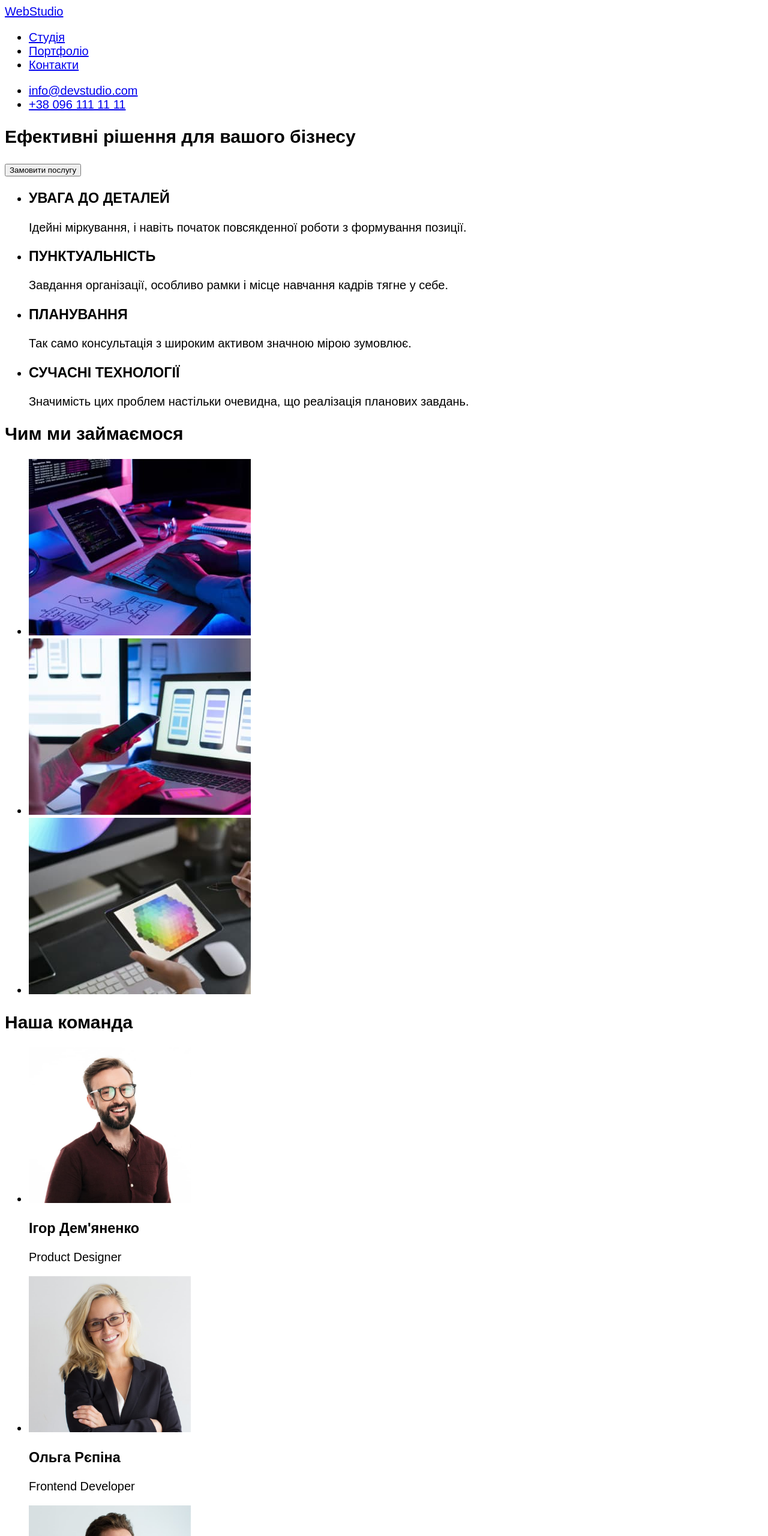
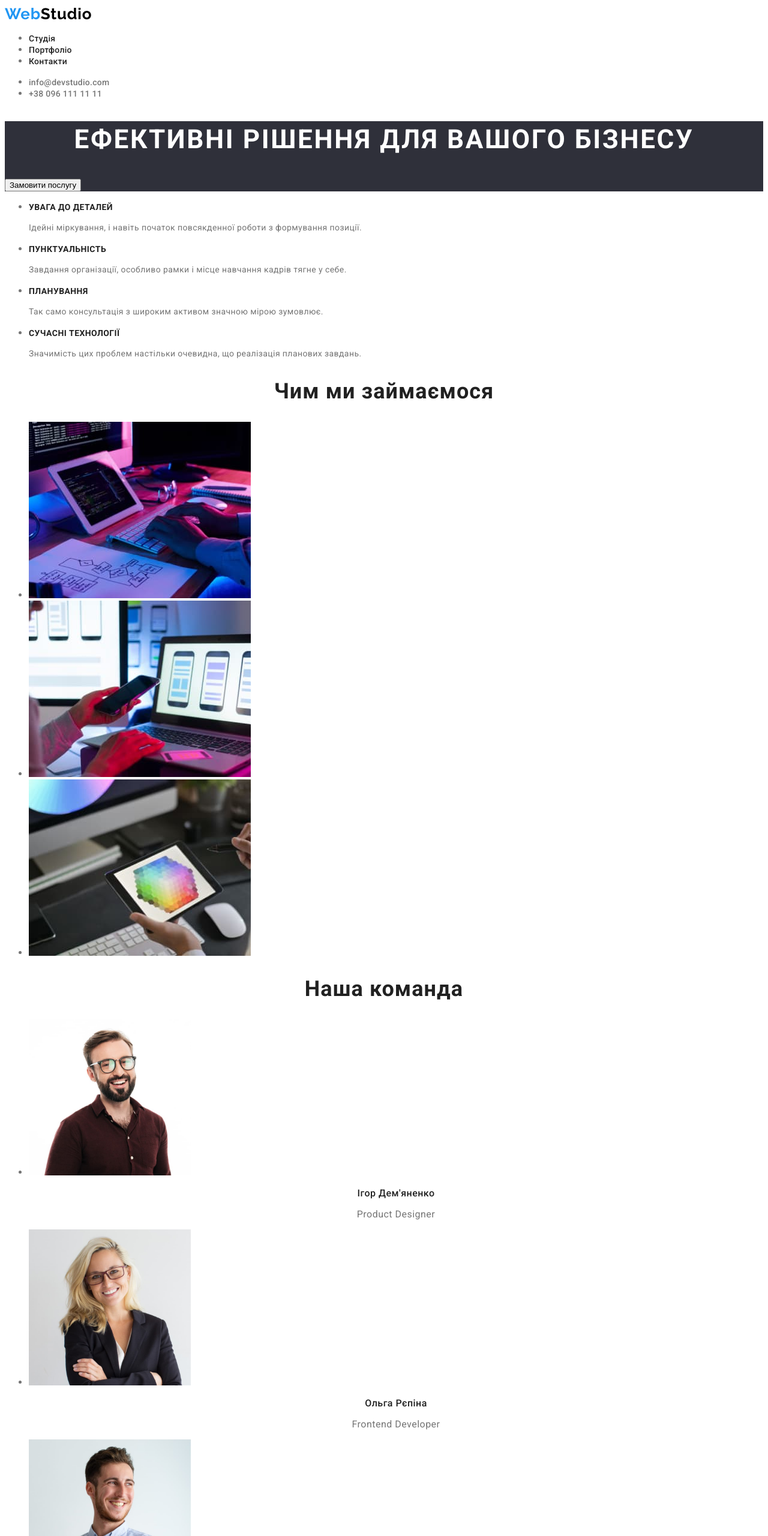
Before and after one commit to ZarytskyiSergii/goit-markup-hw-02, a plain HTML site: page index.html in a window 1280 px wide. Shown: the top 2560 px of the page at 60% size. Drawn offline with Linux system fonts and the light colour scheme.

Commit message:
Start stilization

```diff
--- a/css/styles.css
+++ b/css/styles.css
@@ -1,4 +1,170 @@
+:root {
+    --logo-first-part: #2196F3;
+    --logo-last-part: #000000;
+    --logo-last-footer-part: #FFFFFF;
+}
+
 body {
-    font-family: sans-serif;
-    font-size: 20px;
+    font-family: 'Roboto';
+    font-size: 16px;
+    color: #757575;
+    font-weight: normal;
 }
+
+.logo {
+    font-family: 'Raleway';
+    font-weight: 700;
+    font-size: 26px;
+    letter-spacing: 0.03em;
+    text-decoration: none;
+}
+
+.logo-first-part {
+    color: var(--logo-first-part);
+}
+
+.logo-last-part {
+    color: var(--logo-last-part);
+}
+
+.logo-last-footer-part {
+    color: var(--logo-last-footer-part);
+}
+
+.navigation a {
+    font-weight: 500;
+    font-size: 14px;
+    letter-spacing: 0.02em;
+    color: #212121;
+    text-decoration: none;
+}
+
+.navigation a:hover,
+.navigation a:focus {
+    color: #2196F3;
+}
+
+.contacts a {
+    font-weight: 500;
+    font-size: 14px;
+    letter-spacing: 0.02em;
+    color: inherit;
+    text-decoration: none;
+}
+
+.contacts a:hover,
+.contacts a:focus {
+    color: #2196F3;
+
+}
+
+.hero {
+    background: #2F303A;
+}
+
+.hero-title {
+    font-weight: 900;
+    font-size: 44px;
+    line-height: 60px;
+    text-align: center;
+    letter-spacing: 0.06em;
+    text-transform: uppercase;
+    color: #FFFFFF;
+
+}
+
+.about-title {
+    font-weight: 700;
+    font-size: 14px;
+    line-height: 16px;
+    letter-spacing: 0.03em;
+    text-transform: uppercase;
+    color: #212121;
+}
+
+.about-text {
+    font-size: 14px;
+    line-height: 24px;
+    letter-spacing: 0.03em;
+}
+
+.portfolio-title,
+.team-title {
+    font-weight: 700;
+    font-size: 36px;
+    line-height: 42px;
+    text-align: center;
+    letter-spacing: 0.03em;
+    color: #212121;
+}
+
+.team-cards-title {
+    font-weight: 500;
+    font-size: 16px;
+    line-height: 19px;
+    text-align: center;
+    letter-spacing: 0.03em;
+    color: #212121;
+}
+
+.team-cards-text {
+    font-size: 16px;
+    line-height: 19px;
+    text-align: center;
+    letter-spacing: 0.03em;
+}
+
+.filters a {
+    text-decoration: none;
+}
+
+.filters-types {
+    font-weight: 500;
+    font-size: 16px;
+    line-height: 1.62;
+    text-align: center;
+    letter-spacing: 0.03em;
+    color: #212121;
+}
+
+.filters-types:hover,
+.filters-types:focus {
+    color: #FFFFFF;
+    background-color: #2196F3;
+}
+
+.filters-titles {
+    font-weight: 700;
+    font-size: 18px;
+    line-height: 2;
+    letter-spacing: 0.06em;
+    color: #212121;
+}
+
+.filters-text {
+    line-height: 1.88;
+    letter-spacing: 0.03em;
+    color: #757575;
+}
+
+footer {
+    background-color: #2F303A;
+}
+
+.address a {
+    font-size: 14px;
+    font-style: normal;
+    letter-spacing: 0.03em;
+    color: rgba(255, 255, 255, 0.6);
+    /* font-weight: 400; */
+    line-height: 1.71;
+    letter-spacing: 0.03em;
+    color: rgba(255, 255, 255, 0.6);
+    text-decoration: none;
+}
+
+
+
+.address-map {
+    color: #FFFFFF;
+}
--- a/index.html
+++ b/index.html
@@ -6,16 +6,22 @@
     <meta http-equiv="X-UA-Compatible" content="IE=edge">
     <meta name="viewport" content="width=device-width, initial-scale=1.0">
     <link rel="stylesheet" href="./css/styles.css">
+    <!-- <link rel="preconnect" href="https://fonts.googleapis.com">
+    <link rel="preconnect" href="https://fonts.gstatic.com" crossorigin> -->
+    <link
+        href="https://fonts.googleapis.com/css2?family=Raleway:wght@700&family=Roboto:ital,wght@0,400;0,500;0,700;1,900&display=swap"
+        rel="stylesheet">
     <title>Студія</title>
 </head>
 
 <body>
     <header>
         <nav>
-            <a class="logo" href="/">WebStudio</a>
+            <a class="logo" href="/"><span class="logo-first-part">Web</span><span
+                    class="logo-last-part">Studio</span></a>
             <ul class="navigation">
                 <li><a href="#">Студія</a></li>
-                <li><a href="#portfolio">Портфоліо</a></li>
+                <li><a href="./portfolio.html">Портфоліо</a></li>
                 <li><a href="#contacts">Контакти</a></li>
             </ul>
         </nav>
@@ -26,70 +32,73 @@
     </header>
     <main>
         <section class="hero">
-            <h1>Ефективні рішення для вашого бізнесу</h1>
-            <button type="button">Замовити послугу</button>
+            <h1 class="hero-title">Ефективні рішення для вашого бізнесу</h1>
+            <button class="button" type="button">Замовити послугу</button>
         </section>
         <section class="about">
-            <ul class="advantages">
+            <ul class="about-advantages">
                 <li>
-                    <h3>УВАГА ДО ДЕТАЛЕЙ</h3>
-                    <p>Ідейні міркування, і навіть початок повсякденної роботи з формування позиції.</p>
+                    <h3 class="about-title">УВАГА ДО ДЕТАЛЕЙ</h3>
+                    <p class="about-text">Ідейні міркування, і навіть початок повсякденної роботи з формування позиції.
+                    </p>
                 </li>
                 <li>
-                    <h3>ПУНКТУАЛЬНІСТЬ</h3>
-                    <p>Завдання організації, особливо рамки і місце навчання кадрів тягне у себе.</p>
+                    <h3 class="about-title">ПУНКТУАЛЬНІСТЬ</h3>
+                    <p class="about-text">Завдання організації, особливо рамки і місце навчання кадрів тягне у себе.</p>
                 </li>
                 <li>
-                    <h3>ПЛАНУВАННЯ</h3>
-                    <p>Так само консультація з широким активом значною мірою зумовлює.</p>
+                    <h3 class="about-title">ПЛАНУВАННЯ</h3>
+                    <p class="about-text">Так само консультація з широким активом значною мірою зумовлює.</p>
                 </li>
                 <li>
-                    <h3>СУЧАСНІ ТЕХНОЛОГІЇ</h3>
-                    <p>Значимість цих проблем настільки очевидна, що реалізація планових завдань.</p>
+                    <h3 class="about-title">СУЧАСНІ ТЕХНОЛОГІЇ</h3>
+                    <p class="about-text">Значимість цих проблем настільки очевидна, що реалізація планових завдань.</p>
                 </li>
             </ul>
         </section>
         <section class="portfolio">
-            <h2 id="portfolio">Чим ми займаємося</h2>
-            <ul class="portfolio">
+            <h2 class="portfolio-title" id="portfolio">Чим ми займаємося</h2>
+            <ul class="portfolio-examples">
                 <li><img src="./images/img1.jpg" width="370" alt="руки на клавіатурі"></li>
                 <li><img src="./images/img2.jpg" width="370" alt="в ліва рука тримає телефон права рука на тачпаді">
                 </li>
                 <li><img src="./images/img3.jpg" width="370" alt="кольорова діаграма на екрані айпада"></li>
             </ul>
         </section>
-        <section class="our_team">
-            <h2>Наша команда</h2>
-            <ul class="our_team_cards">
+        <section class="team">
+            <h2 class="team-title">Наша команда</h2>
+            <ul class="team=cards">
                 <li>
                     <img src="./images/igor-demjanenko.jpg" width="270" alt="фото чоловіка">
-                    <h3>Ігор Дем'яненко</h3>
-                    <p>Product Designer</p>
+                    <h3 class="team-cards-title">Ігор Дем'яненко</h3>
+                    <p class="team-cards-text">Product Designer</p>
                 </li>
                 <li>
                     <img src="./images/olga-repina.jpg" width="270" alt="фото чоловіка">
-                    <h3>Ольга Рєпіна</h3>
-                    <p>Frontend Developer</p>
+                    <h3 class="team-cards-title">Ольга Рєпіна</h3>
+                    <p class="team-cards-text">Frontend Developer</p>
                 </li>
                 <li>
                     <img src="./images/mykola-tarasov.jpg" width="270" alt="фото жінки">
-                    <h3>Микола Тарасов</h3>
-                    <p>Marketing</p>
+                    <h3 class="team-cards-title">Микола Тарасов</h3>
+                    <p class="team-cards-text">Marketing</p>
                 </li>
                 <li>
                     <img src="./images/mykhailo-ermakov.jpg" width="270" alt="фото чоловіка">
-                    <h3>Михайло Єрмаков</h3>
-                    <p>UI Designer</p>
+                    <h3 class="team-cards-title">Михайло Єрмаков</h3>
+                    <p class="team-cards-text">UI Designer</p>
                 </li>
             </ul>
         </section>
     </main>
     <footer id="contacts">
-        <a class="logo" href="/">WebStudio</a>
-        <address class="address">
-            <ul>
-                <li><a href="https://goo.gl/maps/nH3QtXF4G9M6HkTv7" target="_blank" rel="noopener noreferrer">м. Київ,
-                        пр-т Лесі Українки, 26</a>
+        <a class="logo" href="/"><span class="logo-first-part">Web</span><span
+                class="logo-last-footer-part">Studio</span></a>
+        <address>
+            <ul class="address">
+                <li><a href="https://goo.gl/maps/nH3QtXF4G9M6HkTv7" target="_blank" rel="noopener noreferrer"><span
+                            class="address-map">м. Київ,
+                            пр-т Лесі Українки, 26</span> </a>
                 </li>
                 <li><a href="mailto:info@devstudio.com">info@devstudio.com</a></li>
                 <li><a href="tel:+380961111111">+38 096 111 11 11</a></li>
```
Also changed, not shown: portfolio.html (added, +98 -0 lines), images/project1.jpg (added), images/project2.jpg (added), images/project3.jpg (added), images/project4.jpg (added), images/project5.jpg (added), images/project6.jpg (added), images/project7.jpg (added), images/project8.jpg (added), images/project9.jpg (added).
